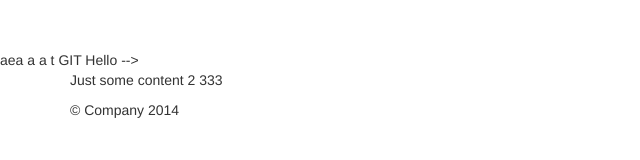
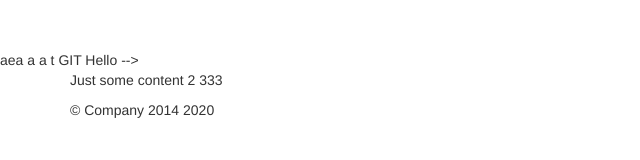
Before and after one commit to rtanseri/starter-web, a plain HTML site: page simple.html in a window 1280 px wide. Shown: the full height of the page, 0-640 px from the left. Drawn offline with Linux system fonts and the light colour scheme.

Commit message:
local: updatnig

```diff
--- a/simple.html
+++ b/simple.html
@@ -22,7 +22,7 @@
 		</p>
 	</main>
 	<footer class="container">
-		<p>&copy; Company 2014</p>
+		<p>&copy; Company 2014 2020</p>
 	</footer>
 </body>
 </html>
```
